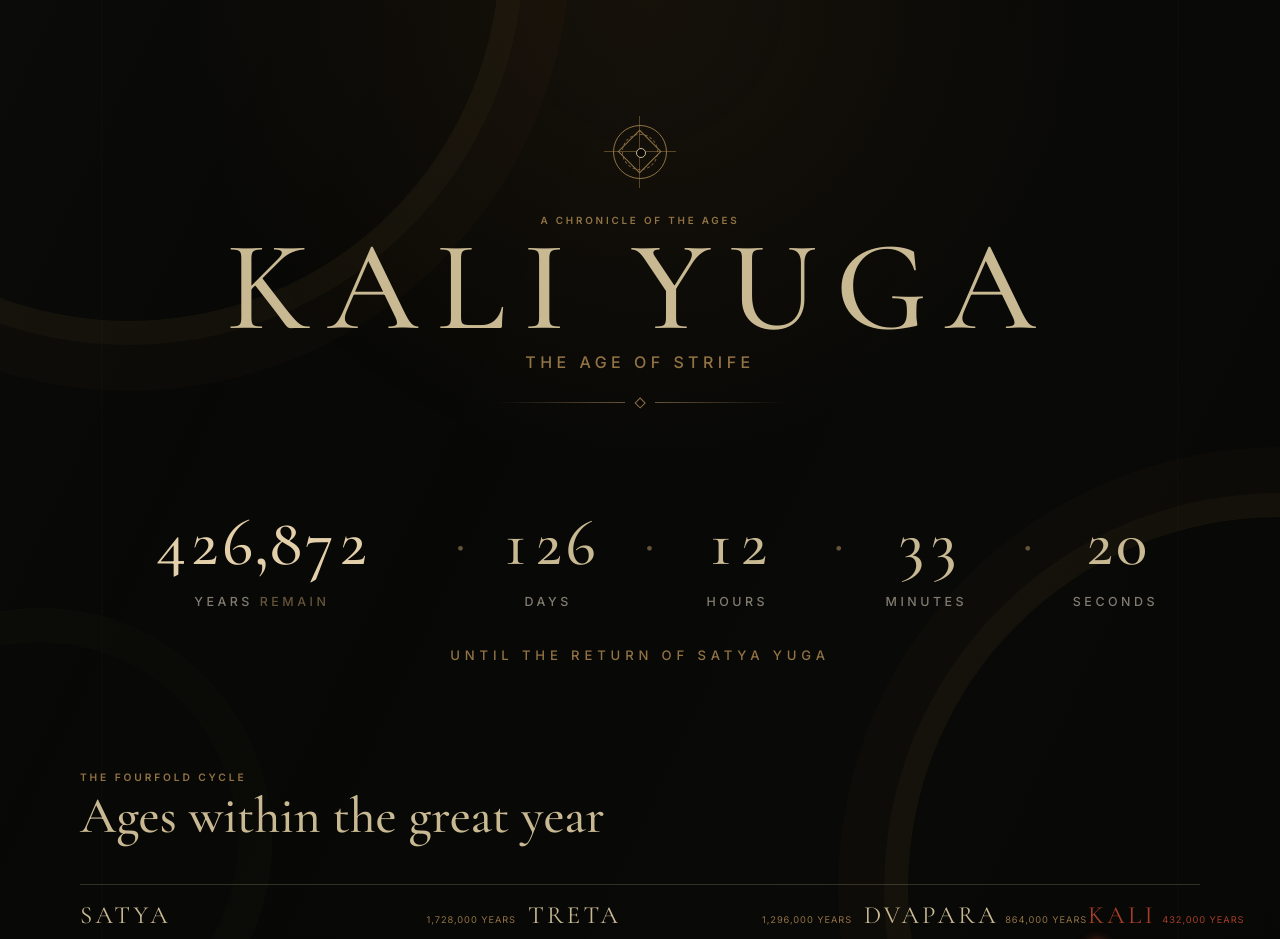
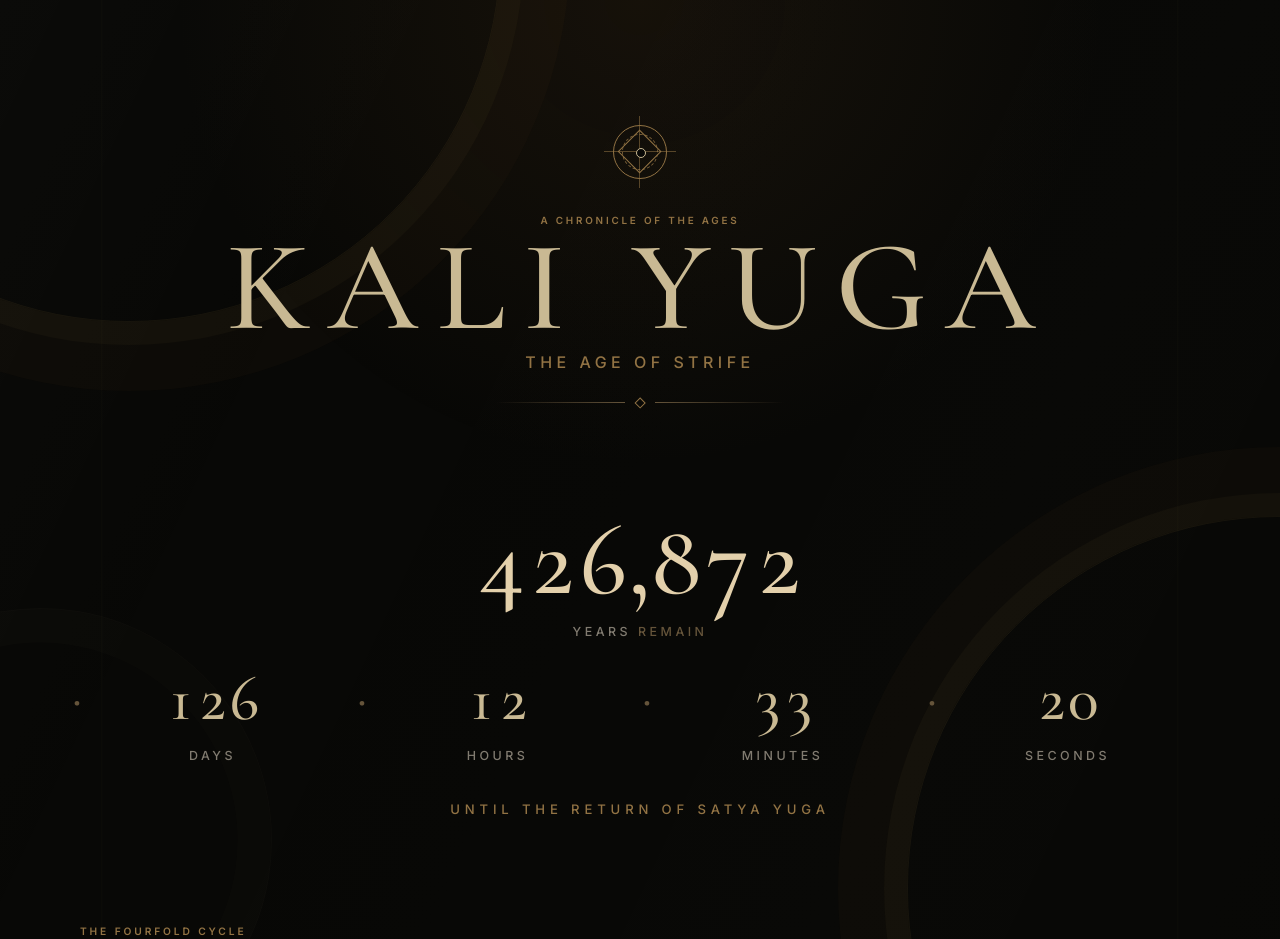
Before and after one commit to markomoth/kali-yuga-countdown, a website with bundled scripts: page index.html in a window 1280 px wide. Shown: the top 939 px of the page. Built offline with nearby package versions, Linux system fonts and the light colour scheme.

Commit message:
Refine desktop countdown layout

```diff
--- a/styles.css
+++ b/styles.css
@@ -98,11 +98,13 @@ h1 { margin-bottom: .05em; color: var(--parchment); font-family: var(--display);
 
 main { position: relative; }
 .countdown-section { padding: clamp(2.2rem, 5vw, 4.5rem) 0 clamp(4rem, 8vw, 7rem); text-align: center; }
-.countdown { display: grid; grid-template-columns: minmax(0, 2.15fr) repeat(4, minmax(0, 1fr)); column-gap: clamp(.45rem, 1.8vw, 1.25rem); align-items: end; max-width: 1120px; margin: 0 auto; }
+.countdown { display: grid; grid-template-columns: repeat(4, minmax(0, 1fr)); column-gap: clamp(.45rem, 1.8vw, 1.25rem); row-gap: 1.7rem; align-items: end; max-width: 1120px; margin: 0 auto; }
 .time-unit { position: relative; min-width: 0; padding: 0 .4rem; }
 .time-unit:not(.time-years)::before { position: absolute; top: .06em; left: -.52rem; color: var(--brass-muted); content: "·"; font-family: var(--display); font-size: clamp(2rem, 4.2vw, 4.6rem); line-height: 1; }
-.time-value { display: block; min-height: 1.08em; color: var(--parchment); font-family: var(--display); font-size: clamp(2.7rem, 5.1vw, 5.8rem); font-variant-numeric: tabular-nums; font-weight: 500; letter-spacing: .005em; line-height: 1; white-space: nowrap; }
-.time-years .time-value { font-size: clamp(3.3rem, 5.25vw, 5.8rem); }
+.time-years { grid-column: 1 / -1; }
+.time-years .time-value { font-size: clamp(5rem, 8vw, 8rem); }
+.time-years .time-label { margin-top: .3rem; }
+.time-value { display: block; min-height: 1.08em; color: var(--parchment); font-family: var(--display); font-size: clamp(2.5rem, 5vw, 4.8rem); font-variant-numeric: tabular-nums; font-weight: 500; letter-spacing: .005em; line-height: 1; white-space: nowrap; }
 .time-years .time-value { color: #e3d0ab; }
 .time-label { display: block; margin-top: .8rem; color: var(--ash); font-size: clamp(.55rem, 1vw, .78rem); font-weight: 500; line-height: 1.2; }
 .label-tail { color: var(--brass-muted); }
@@ -114,10 +116,9 @@ main { position: relative; }
 .section-kicker { margin-bottom: .3rem; color: var(--brass); font-size: .64rem; font-weight: 600; }
 h2 { color: var(--parchment); font-family: var(--display); font-size: clamp(2rem, 4vw, 3.2rem); font-weight: 500; line-height: 1; }
 .cycle { position: relative; display: flex; margin: 0; padding: 1rem 0 0; list-style: none; border-top: 1px solid var(--border); }
-.cycle::before { position: absolute; top: 3.85rem; right: 0; left: 0; height: 1px; content: ""; background: rgba(201,185,147,.28); }
+.cycle::before { position: absolute; top: 4.125rem; right: 0; left: 0; height: 1px; content: ""; background: rgba(201,185,147,.28); }
 .cycle-item { position: relative; width: var(--cycle-width); padding-right: .75rem; }
-.cycle-item::after { position: absolute; top: 3.45rem; right: 0; width: 1px; height: .78rem; content: ""; background: var(--parchment); opacity: .75; }
-.cycle-item:last-child::after { display: none; }
+.cycle-item::after { display: none; }
 .satya { --cycle-width: 40%; }
 .treta { --cycle-width: 30%; }
 .dvapara { --cycle-width: 20%; }
@@ -168,8 +169,6 @@ blockquote cite { color: var(--brass); font-size: .62rem; font-style: normal; le
 .sr-only { position: absolute; width: 1px; height: 1px; padding: 0; overflow: hidden; clip: rect(0, 0, 0, 0); white-space: nowrap; border: 0; }
 
 @media (max-width: 800px) {
-  .countdown { grid-template-columns: repeat(4, 1fr); row-gap: 1.7rem; }
-  .time-years { grid-column: 1 / -1; }
   .time-years .time-value { font-size: clamp(4.6rem, 19vw, 7rem); }
   .time-years .time-label { margin-top: .3rem; }
   .time-value { font-size: clamp(2.25rem, 9vw, 3.8rem); }
```
